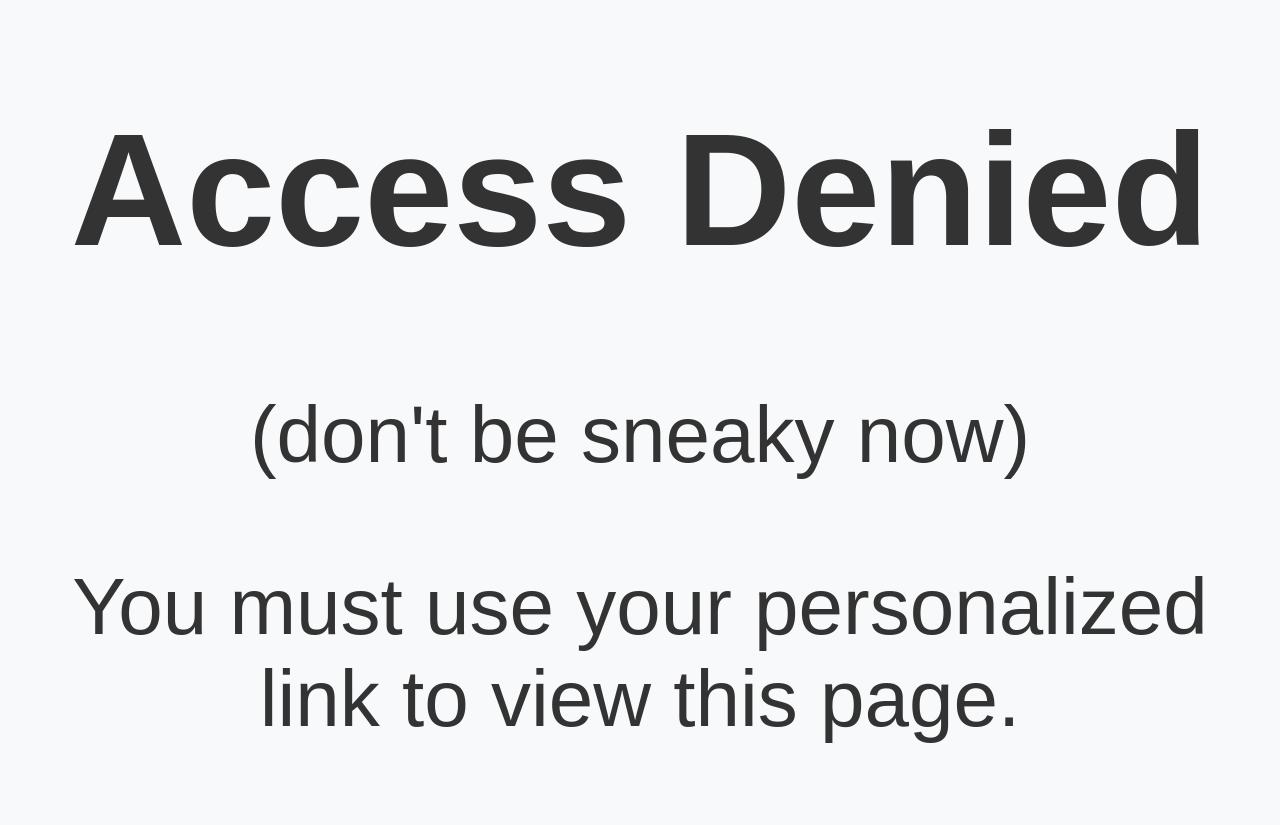
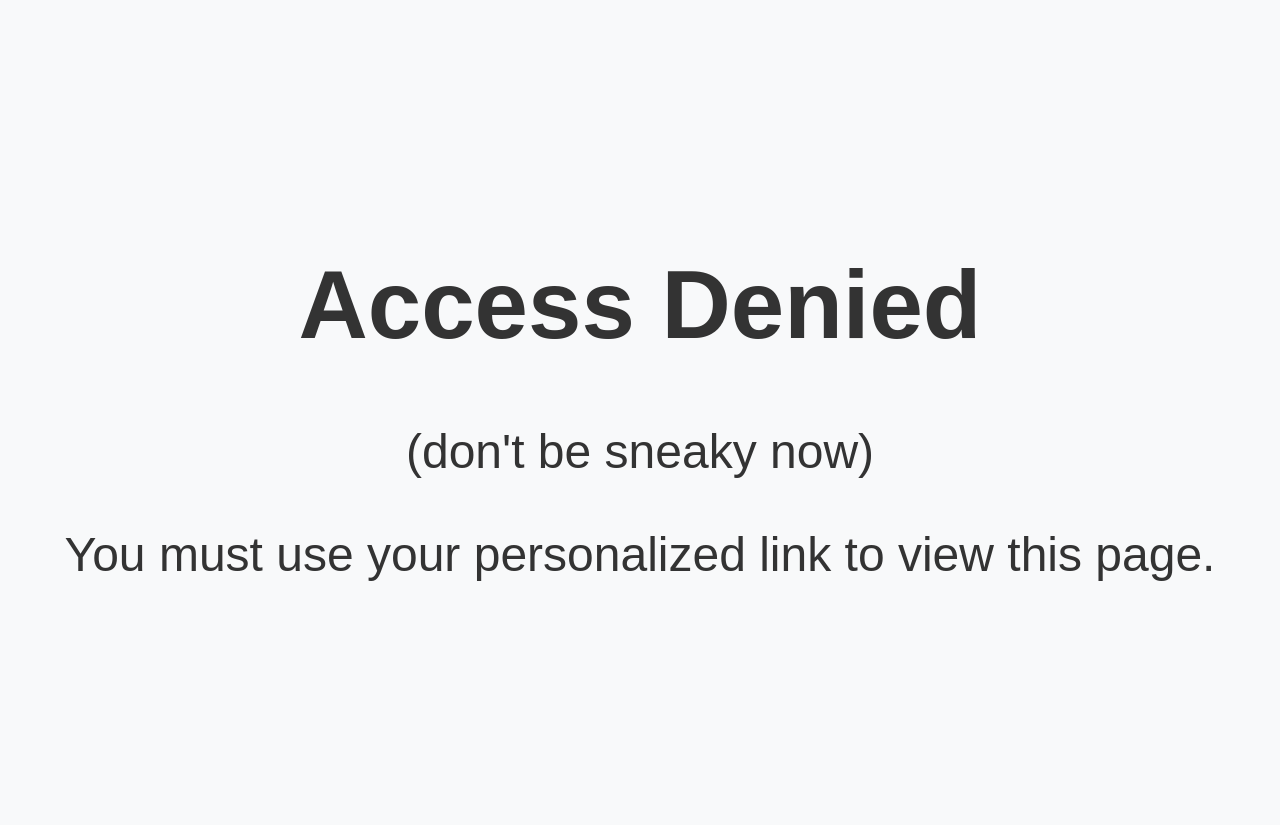
Before and after one commit to tzeliz/junandliz, a Flask app: page /access-denied in a window 1280 px wide. After the commit the page ends 581 px from the top, so only its background shows below. Run offline with Flask 3, Linux system fonts and the light colour scheme.

Commit message:
resize font

```diff
--- a/templates/access_denied.html
+++ b/templates/access_denied.html
@@ -15,10 +15,10 @@
             text-align: center;
         }
         h1 {
-            font-size: 10rem;
+            font-size: 6rem;
         }
         p {
-            font-size: 5rem;
+            font-size: 3rem;
         }
     </style>
 </head>
```
